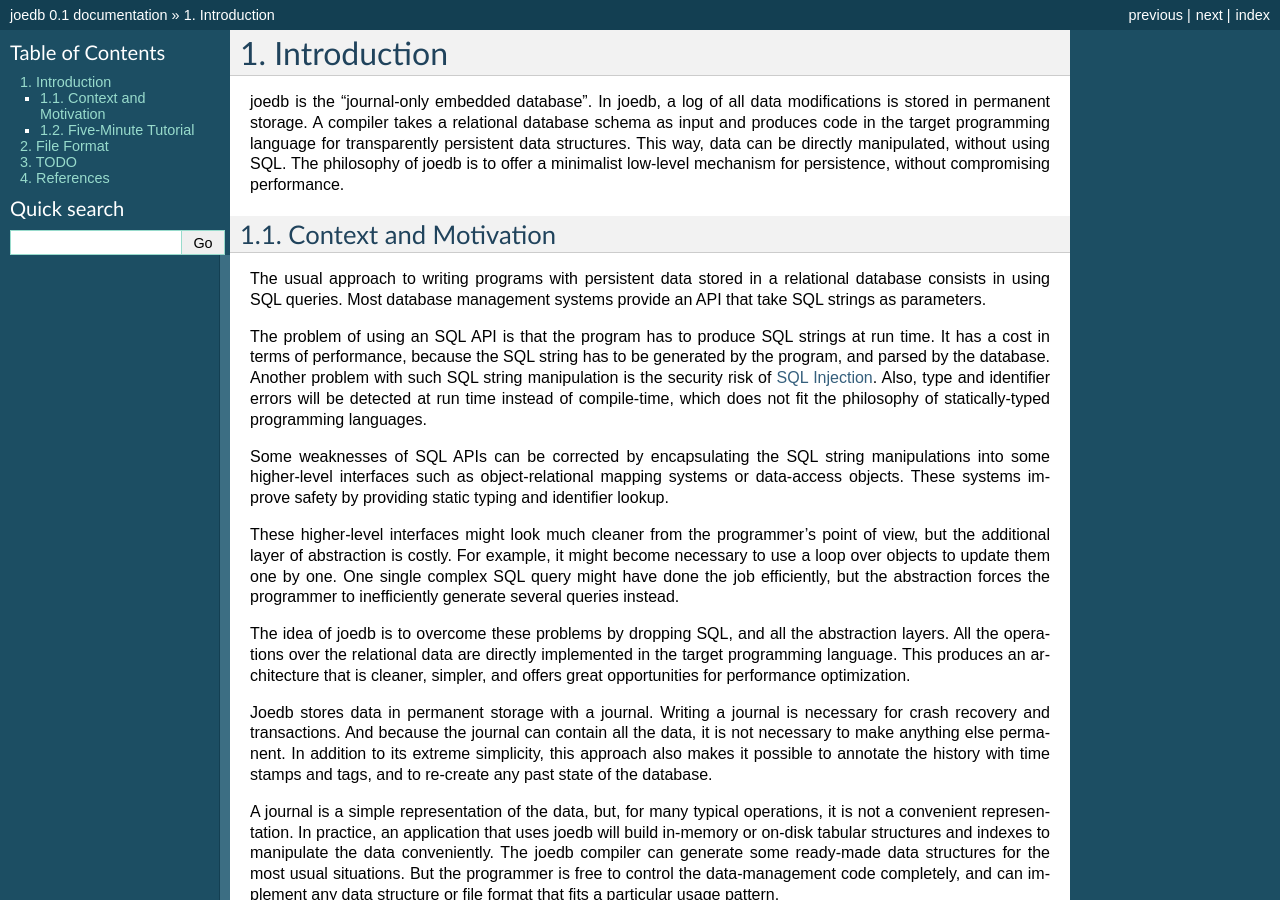
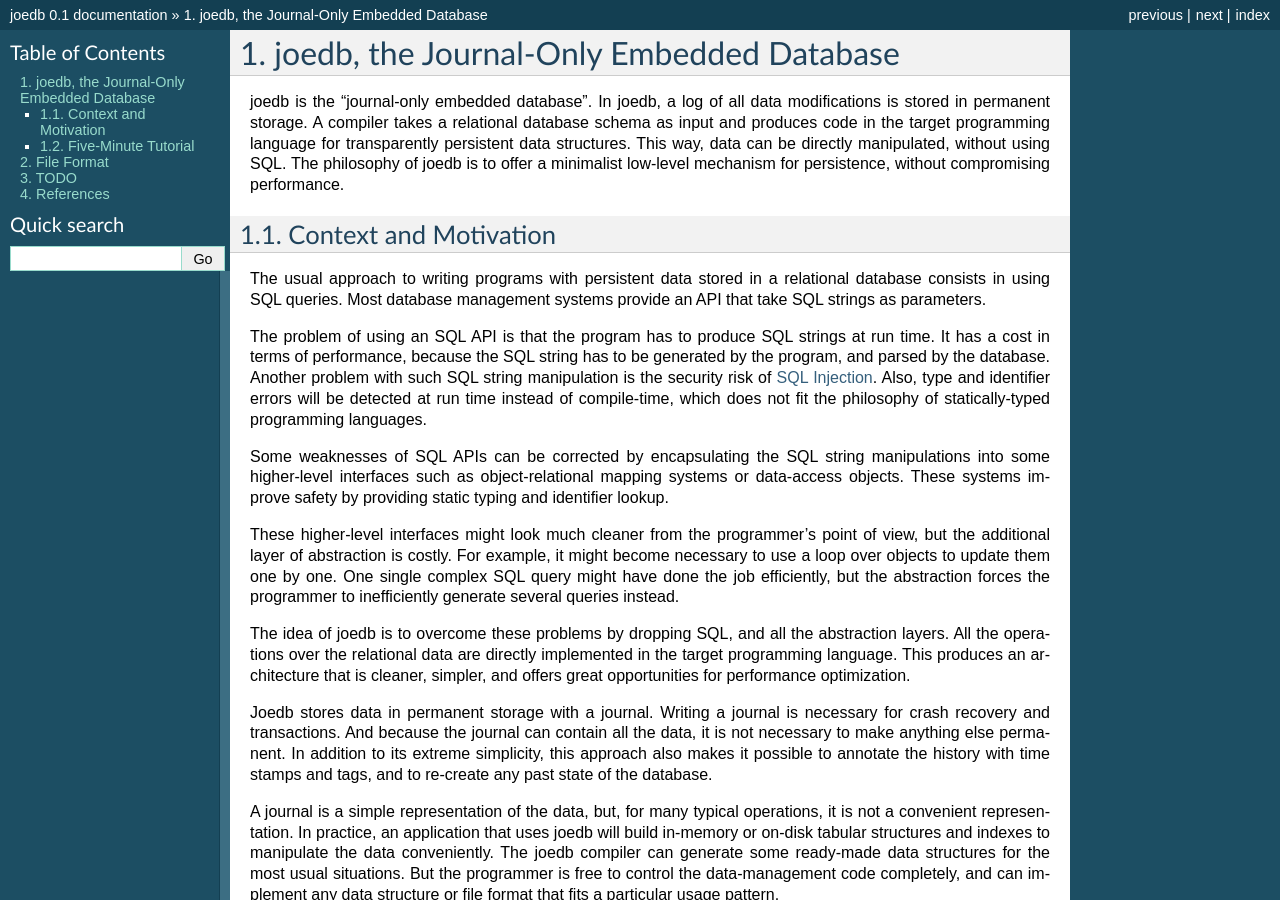
Before and after one commit to Remi-Coulom/joedb, a Sphinx documentation site: the page built from doc/source/intro.rst, in a window 1280 px wide and 900 px high. Built offline with Sphinx 7.4.7, drawn with Linux system fonts in a browser that asks for light colours; formulas are drawn with MathJax 3; some of the changed lines change nothing that is shown; some of the changed text lies outside the part shown.

Commit message:
try to merge README and intro

```diff
--- a/README.rst
+++ b/README.rst
@@ -1,8 +1 @@
-joedb, the Journal-Only Embedded Database
-=========================================
-
-The aim of joedb is to offer a simple embedded relational database, where data is manipulated directly in the target programming language, without using SQL. Only C++ is supported currently, but other languages could be added in the future.
-
-Joedb is currently a proof-of-concept prototype. It is not yet ready for real-world use, but the most basic features work, and you are welcome to try them.
-
-To get started, please take at a look at the _`documentation http://remi.coulom.free.fr/joedb/intro.html`. It contains a detailed introduction, and a short tutorial that demonstrates how to use joedb.
+doc/source/intro.rst
--- a/doc/source/intro.rst
+++ b/doc/source/intro.rst
@@ -1,5 +1,5 @@
-Introduction
-============
+joedb, the Journal-Only Embedded Database
+=========================================
 
 joedb is the "journal-only embedded database". In joedb, a log of all data modifications is stored in permanent storage. A compiler takes a relational database schema as input and produces code in the target programming language for transparently persistent data structures. This way, data can be directly manipulated, without using SQL. The philosophy of joedb is to offer a minimalist low-level mechanism for persistence, without compromising performance.
 
```
